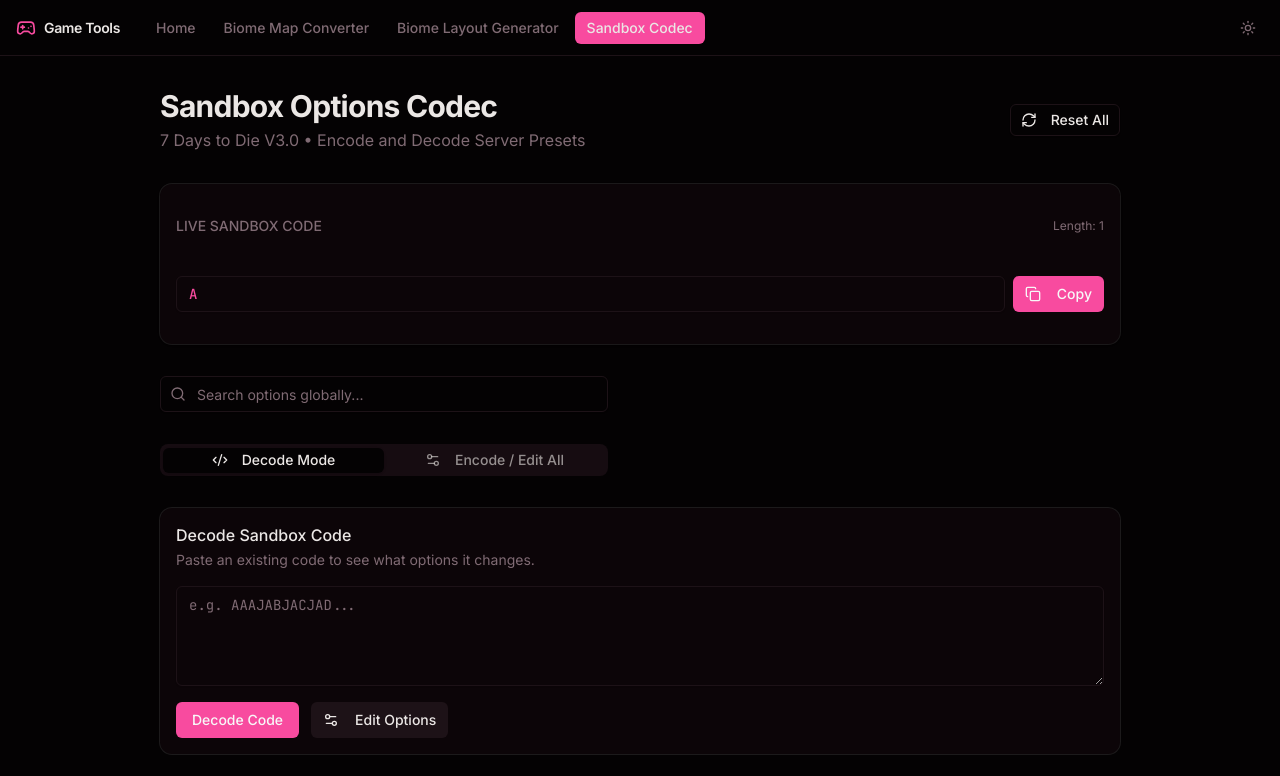
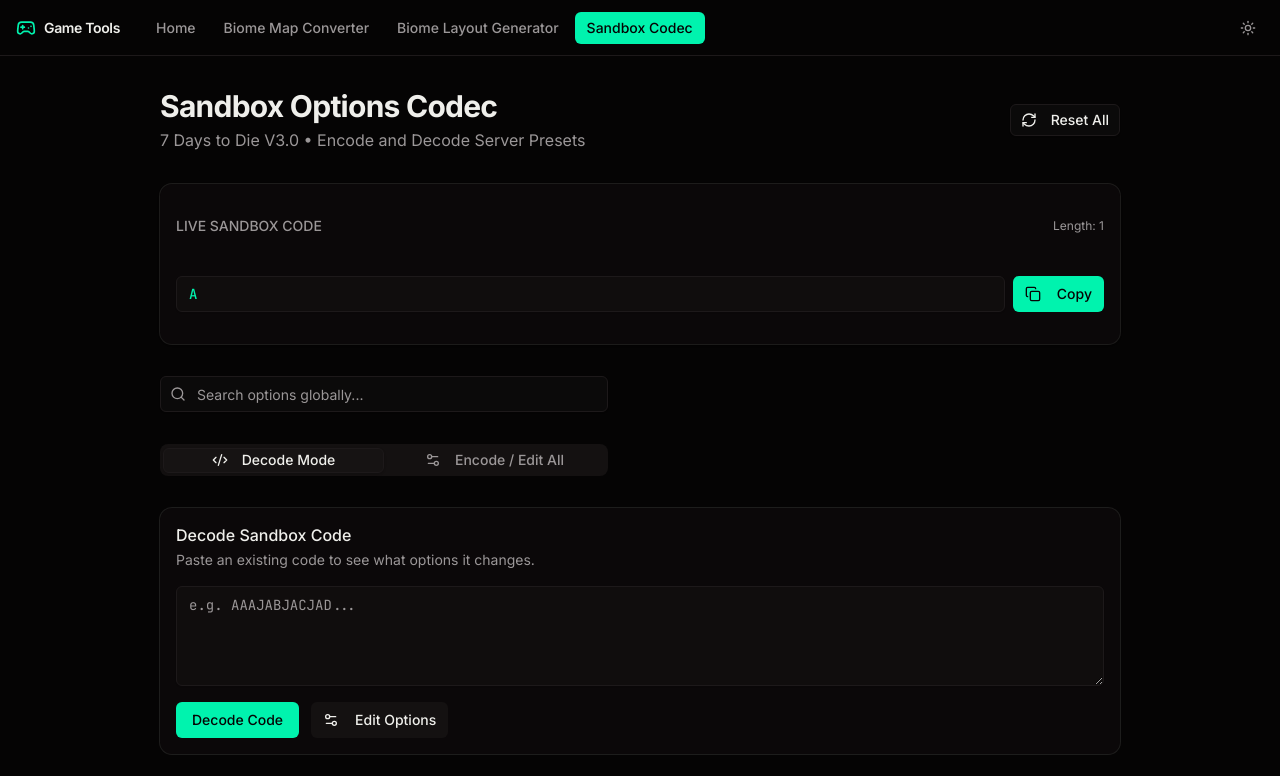
Before and after one commit to furaihan/game-tools, a React (Vite) app: page /7dtd/sandbox-codec in a window 1280 px wide. Shown: the top 776 px of the page. Built offline with nearby package versions, Linux system fonts and the light colour scheme.

Commit message:
feat: refactor theme management to use ThemeProvider and remove useDarkMode hook

```diff
--- a/src/App.tsx
+++ b/src/App.tsx
@@ -2,7 +2,7 @@
 import { TooltipProvider } from "@/components/ui/tooltip";
 import { Button } from "@/components/ui/button";
 import { Moon, Sun, Gamepad2 } from "lucide-react";
-import { useDarkMode } from "@/hooks/use-dark-mode";
+import { ThemeProvider, useTheme } from "@/context/theme-context";
 
 const navItems = [
   { href: "/", label: "Home" },
@@ -11,13 +11,8 @@
   { href: "/7dtd/sandbox-codec", label: "Sandbox Codec" },
 ];
 
-function ThemeToggle({
-  isDark,
-  toggle,
-}: {
-  isDark: boolean;
-  toggle: () => void;
-}) {
+function ThemeToggle() {
+  const { isDark, toggle } = useTheme();
   return (
     <Button
       variant="ghost"
@@ -33,7 +28,6 @@
 
 export default function App() {
   const location = useLocation();
-  const { isDark, toggle } = useDarkMode();
 
   const deployedAt = import.meta.env.VITE_DEPLOYED_TIMESTAMP;
   const formattedDate = deployedAt
@@ -44,6 +38,7 @@
     : "Unknown";
 
   return (
+    <ThemeProvider>
       <TooltipProvider delay={300}>
         <div className="min-h-screen flex flex-col">
           <header className="flex h-14 items-center justify-between border-b bg-background px-4">
@@ -61,7 +56,7 @@
                     to={item.href}
                     className={`text-sm font-medium px-3 py-1.5 rounded-md transition-colors ${
                       location.pathname === item.href
-                      ? "bg-accent text-foreground"
+                        ? "bg-accent text-accent-foreground"
                         : "text-muted-foreground hover:text-foreground hover:bg-accent/50"
                     }`}
                   >
@@ -70,7 +65,7 @@
                 ))}
               </nav>
             </div>
-          <ThemeToggle isDark={isDark} toggle={toggle} />
+            <ThemeToggle />
           </header>
           <main className="flex flex-1 min-h-0 min-w-0 overflow-auto">
             <Outlet />
@@ -81,5 +76,6 @@
           </footer>
         </div>
       </TooltipProvider>
+    </ThemeProvider>
   );
 }
--- /dev/null
+++ b/src/context/theme-context.tsx
@@ -0,0 +1,38 @@
+import { createContext, useContext, useState, useEffect, useCallback, type ReactNode } from 'react'
+
+interface ThemeContextValue {
+  isDark: boolean
+  toggle: () => void
+  setTheme: (dark: boolean) => void
+}
+
+const ThemeContext = createContext<ThemeContextValue | undefined>(undefined)
+
+export function ThemeProvider({ children }: { children: ReactNode }) {
+  const [isDark, setIsDark] = useState(() => {
+    const stored = localStorage.getItem('theme')
+    if (stored) return stored === 'dark'
+    return true
+  })
+
+  useEffect(() => {
+    const root = document.documentElement
+    root.classList.toggle('dark', isDark)
+    localStorage.setItem('theme', isDark ? 'dark' : 'light')
+  }, [isDark])
+
+  const toggle = useCallback(() => setIsDark(d => !d), [])
+  const setTheme = useCallback((dark: boolean) => setIsDark(dark), [])
+
+  return (
+    <ThemeContext.Provider value={{ isDark, toggle, setTheme }}>
+      {children}
+    </ThemeContext.Provider>
+  )
+}
+
+export function useTheme() {
+  const context = useContext(ThemeContext)
+  if (!context) throw new Error('useTheme must be used within a ThemeProvider')
+  return context
+}
--- a/src/hooks/use-dark-mode.ts
+++ /dev/null
@@ -1,19 +0,0 @@
-import { useState, useEffect, useCallback } from 'react'
-
-export function useDarkMode() {
-  const [isDark, setIsDark] = useState(() => {
-    const stored = localStorage.getItem('theme')
-    if (stored) return stored === 'dark'
-    return true
-  })
-
-  useEffect(() => {
-    const root = document.documentElement
-    root.classList.toggle('light', !isDark)
-    localStorage.setItem('theme', isDark ? 'dark' : 'light')
-  }, [isDark])
-
-  const toggle = useCallback(() => setIsDark((d) => !d), [])
-
-  return { isDark, toggle }
-}
--- a/src/index.css
+++ b/src/index.css
@@ -1,6 +1,8 @@
 @import "tailwindcss";
 @import "tw-animate-css";
 @import "shadcn/tailwind.css";
+
+@custom-variant dark (&:where(.dark, .dark *));
 
 @theme inline {
   --font-sans: "Inter", ui-sans-serif, system-ui, -apple-system, sans-serif;
@@ -37,53 +39,55 @@
 }
 
 :root {
-  --background: oklch(0.09 0.01 350);
-  --foreground: oklch(0.93 0.005 50);
-  --card: oklch(0.13 0.015 350);
-  --card-foreground: oklch(0.93 0.005 50);
-  --popover: oklch(0.17 0.02 350);
-  --popover-foreground: oklch(0.93 0.005 50);
-  --primary: oklch(0.68 0.22 355);
-  --primary-foreground: oklch(0.98 0 0);
-  --secondary: oklch(0.2 0.02 350);
-  --secondary-foreground: oklch(0.93 0.005 50);
-  --muted: oklch(0.17 0.02 350);
-  --muted-foreground: oklch(0.55 0.03 350);
-  --accent: oklch(0.68 0.22 355);
-  --accent-foreground: oklch(0.98 0 0);
+  /* LIGHT MODE: "Cyprus" */
+  --background: oklch(0.94 0.02 85);
+  --foreground: oklch(0.35 0.12 170);
+  --card: oklch(0.97 0.01 85);
+  --card-foreground: oklch(0.35 0.12 170);
+  --popover: oklch(0.97 0.01 85);
+  --popover-foreground: oklch(0.35 0.12 170);
+  --primary: oklch(0.35 0.12 170);
+  --primary-foreground: oklch(0.94 0.02 85);
+  --secondary: oklch(0.89 0.02 85);
+  --secondary-foreground: oklch(0.35 0.12 170);
+  --muted: oklch(0.89 0.02 85);
+  --muted-foreground: oklch(0.52 0.05 170);
+  --accent: oklch(0.35 0.12 170);
+  --accent-foreground: oklch(0.94 0.02 85);
   --destructive: oklch(0.55 0.2 25);
   --destructive-foreground: oklch(0.98 0 0);
-  --border: oklch(0.2 0.02 350);
-  --input: oklch(0.2 0.02 350);
-  --ring: oklch(0.68 0.22 355);
-  --chart-1: oklch(0.68 0.22 355);
+  --border: oklch(0.86 0.03 85);
+  --input: oklch(0.86 0.03 85);
+  --ring: oklch(0.35 0.12 170);
+  --radius: 0.5rem;
+}
+
+.dark {
+  /* DARK MODE: "Tiffany" */
+  --background: oklch(0.11 0.003 0);
+  --foreground: oklch(0.95 0.005 100);
+  --card: oklch(0.14 0.004 0);
+  --card-foreground: oklch(0.95 0.005 100);
+  --popover: oklch(0.14 0.004 0);
+  --popover-foreground: oklch(0.95 0.005 100);
+  --primary: oklch(0.85 0.19 165);
+  --primary-foreground: oklch(0.11 0.003 0);
+  --secondary: oklch(0.18 0.005 0);
+  --secondary-foreground: oklch(0.95 0.005 100);
+  --muted: oklch(0.18 0.005 0);
+  --muted-foreground: oklch(0.68 0.005 0);
+  --accent: oklch(0.85 0.19 165);
+  --accent-foreground: oklch(0.11 0.003 0);
+  --destructive: oklch(0.55 0.2 25);
+  --destructive-foreground: oklch(0.98 0 0);
+  --border: oklch(0.22 0.006 0);
+  --input: oklch(0.22 0.006 0);
+  --ring: oklch(0.85 0.19 165);
+  --chart-1: oklch(0.85 0.19 165);
   --chart-2: oklch(0.78 0.12 80);
   --chart-3: oklch(0.6 0.12 0);
   --chart-4: oklch(0.55 0.1 300);
   --chart-5: oklch(0.5 0.15 200);
-  --radius: 0.5rem;
-}
-
-.light {
-  --background: oklch(0.97 0.008 50);
-  --foreground: oklch(0.15 0.01 350);
-  --card: oklch(0.95 0.01 50);
-  --card-foreground: oklch(0.15 0.01 350);
-  --popover: oklch(0.95 0.01 50);
-  --popover-foreground: oklch(0.15 0.01 350);
-  --primary: oklch(0.6 0.22 355);
-  --primary-foreground: oklch(0.98 0 0);
-  --secondary: oklch(0.9 0.02 50);
-  --secondary-foreground: oklch(0.15 0.01 350);
-  --muted: oklch(0.92 0.01 50);
-  --muted-foreground: oklch(0.5 0.02 350);
-  --accent: oklch(0.6 0.22 355);
-  --accent-foreground: oklch(0.98 0 0);
-  --destructive: oklch(0.55 0.2 25);
-  --destructive-foreground: oklch(0.98 0 0);
-  --border: oklch(0.85 0.02 350);
-  --input: oklch(0.85 0.02 350);
-  --ring: oklch(0.6 0.22 355);
 }
 
 @layer base {
@@ -107,10 +111,10 @@
     background: transparent;
   }
   .scrollbar-thin::-webkit-scrollbar-thumb {
-    background: oklch(0.2 0.02 350);
+    background: oklch(0.18 0.005 0);
     border-radius: 2px;
   }
   .scrollbar-thin::-webkit-scrollbar-thumb:hover {
-    background: oklch(0.55 0.03 350);
+    background: oklch(0.68 0.005 0);
   }
 }
```
Lines whose indentation alone changed are shown as unchanged.
